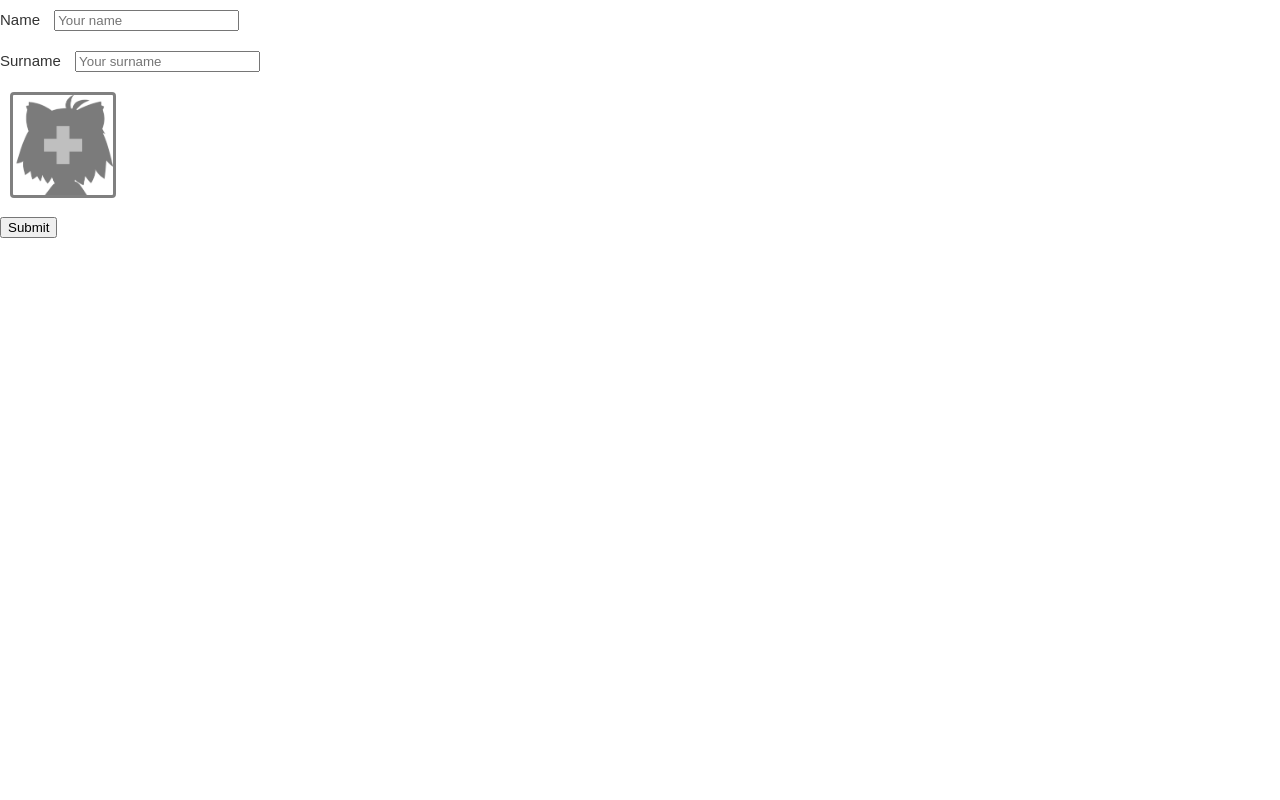
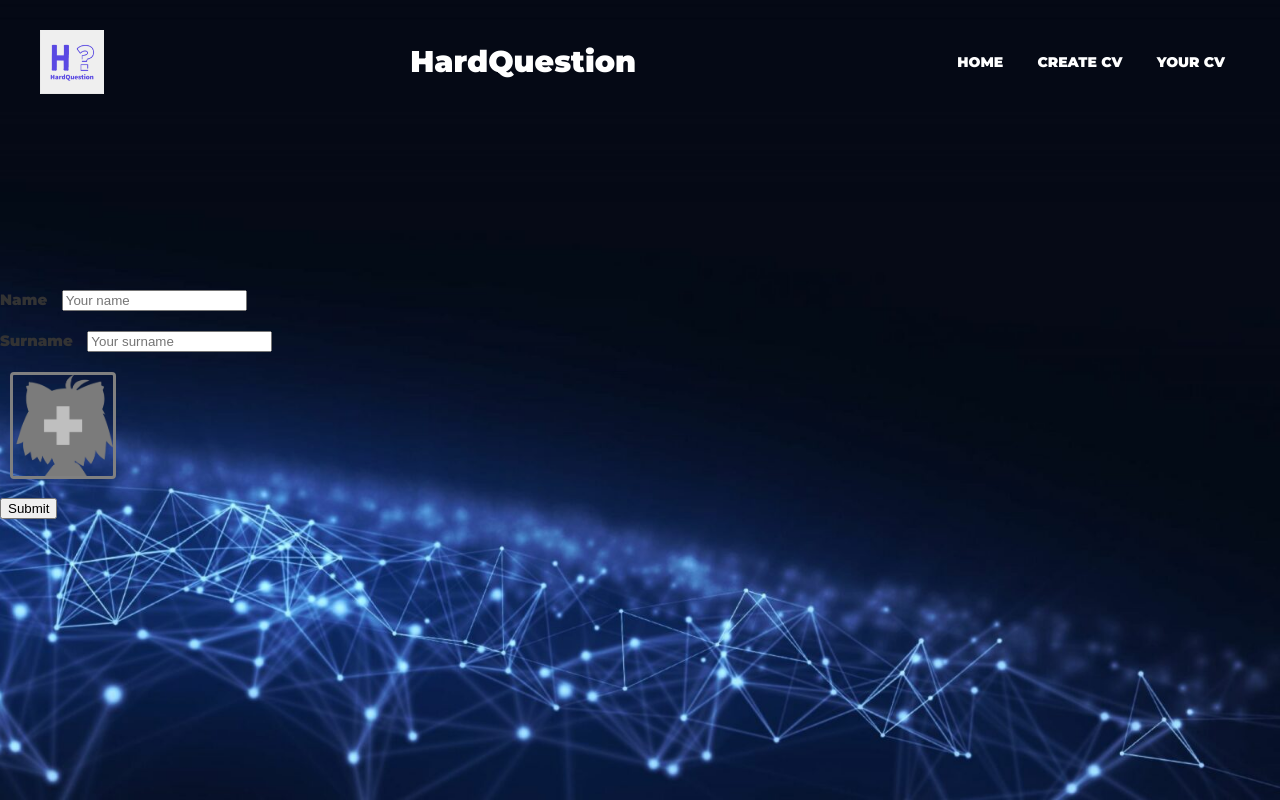
Before and after one commit to kristaps2044/cv_resume_project, a plain HTML site: page MakeCV.html in a window 1280 px wide. Drawn offline with Linux system fonts and the light colour scheme.

Commit message:
WOOOw saksigi

```diff
--- a/MakeCV.html
+++ b/MakeCV.html
@@ -6,8 +6,27 @@
     <meta name="viewport" content="width=device-width, initial-scale=1.0">
     <title>Make your CV real</title>
     <link rel="stylesheet" href="style.css">
+    <link rel="preconnect" href="https://fonts.googleapis.com">
+    <link rel="preconnect" href="https://fonts.gstatic.com" crossorigin>
+    <link href="https://fonts.googleapis.com/css2?family=Kaushan+Script&family=Montserrat:wght@900&display=swap" rel="stylesheet">
 </head>
-<body>
+<body class="intro">
+
+    <header class="header">
+        <div class="container">
+            <div class="header_inner">
+                <img class="logo" src="./images/Logo.png">
+                <div class="header_logo">HardQuestion</div>
+
+                <nav class="nav">
+                    <a class="nav_link" href="index.html">Home</a>
+                    <a class="nav_link" href="MakeCV.html">Create CV</a>
+                    <a class="nav_link" href="chooseCV.html">Your CV</a>
+                </nav>
+            </div>
+        </div>
+    </header>
+
     <div class="form-window">
         <form>
              <label for="Your_name">Name</label>
--- a/style.css
+++ b/style.css
@@ -189,6 +189,7 @@ h1, h2, h3, h4, h5, h6, h6 {
 }
 
 .btn {
+    border-radius: 15px;
     display: inline-block;
     vertical-align: top;
     padding: 8px 30px;
```
Also changed, not shown: chooseCV.html (+20 -1 lines), index.html (+1 -0 lines).
